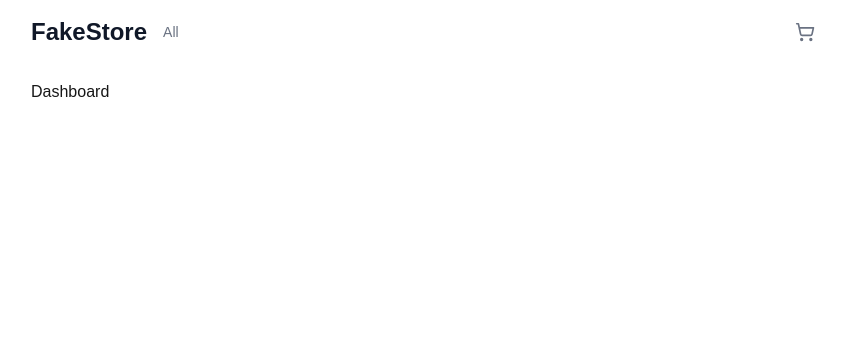
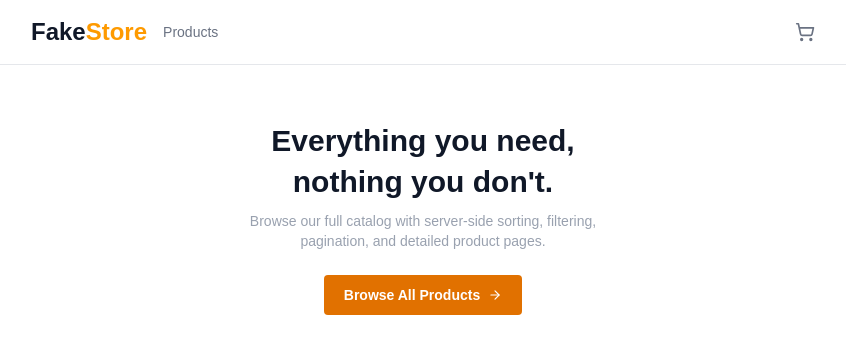
Before and after one commit to Julii776/Fake-Store, a Next.js app: page / in a window 1280 px wide. Shown: the top 354 px of the page, without its empty margins (217-1063 px from the left). Built offline with nearby package versions, Linux system fonts and the light colour scheme.

Commit message:
feat: dashboard

```diff
--- a/app/page.tsx
+++ b/app/page.tsx
@@ -1,4 +1,26 @@
-const Home = () => {
-  return <div>Dashboard</div>;
-};
-export default Home;
+import { APP_ROUTES } from '@/constants/routes';
+import { ArrowRight } from 'lucide-react';
+import Link from 'next/link';
+
+export default async function DashboardPage() {
+  return (
+    <div className="text-center mt-10">
+      <h1 className="text-2xl sm:text-3xl font-semibold text-gray-900 leading-snug mb-2">
+        Everything you need,
+        <br className="hidden sm:block" /> nothing you don&apos;t.
+      </h1>
+      <p className="text-sm text-center text-gray-400 mb-6">
+        Browse our full catalog with server-side sorting, filtering,
+        <br className="hidden sm:block" /> pagination, and detailed product
+        pages.
+      </p>
+      <Link
+        href={APP_ROUTES.PRODUCTS}
+        className="inline-flex items-center gap-2 px-5 py-2.5 bg-amber-600 hover:bg-amber-500 text-white text-sm font-semibold rounded transition-colors"
+      >
+        Browse All Products
+        <ArrowRight size={14} />
+      </Link>
+    </div>
+  );
+}
--- a/components/navbar/index.tsx
+++ b/components/navbar/index.tsx
@@ -6,7 +6,7 @@ import CartIcon from './cart';
 
 const Navbar = () => {
   return (
-    <header className="fixed top-0 left-0 right-0 z-50 bg-white">
+    <header className="fixed top-0 left-0 right-0 z-50 bg-white border-b border-gray-200">
       <nav className="xl:mx-[248px] mx-4 md:mx-16">
         <div className="flex h-16 items-center justify-between gap-4">
           <div className="flex items-center gap-4">
@@ -14,14 +14,14 @@ const Navbar = () => {
               href={APP_ROUTES.DASHBOARD}
               className="text-2xl font-bold text-gray-900"
             >
-              FakeStore
+              Fake<span className="text-amber-500">Store</span>
             </Link>
 
             <Link
               href={APP_ROUTES.PRODUCTS}
-              className="text-sm font-medium text-gray-500 hover:text-gray-900 transition-colors hover:underline underline-offset-4"
+              className="text-sm font-medium text-gray-500 transition-colors hover:text-amber-500 "
             >
-              All
+              Products
             </Link>
           </div>
           <CartIcon />
--- a/components/products/product-card.tsx
+++ b/components/products/product-card.tsx
@@ -15,9 +15,9 @@ export default function ProductCard({ product }: ProductCardProps) {
   return (
     <Link
       href={APP_ROUTES.PRODUCT.getPath(product.id)}
-      className="group block h-full rounded-xl focus-visible:ring-2 focus-visible:ring-amber-400"
+      className="group block h-full rounded focus-visible:ring-2 focus-visible:ring-amber-400"
     >
-      <article className="flex h-full flex-col overflow-hidden rounded-xl border border-gray-400 bg-white transition hover:-translate-y-1 hover:shadow-md">
+      <article className="flex h-full flex-col overflow-hidden rounded border border-gray-400 bg-white transition hover:-translate-y-1 hover:shadow-md">
         <div className="flex h-52 items-center justify-center bg-gray-50 p-4">
           {/* eslint-disable-next-line @next/next/no-img-element */}
           <img
```
